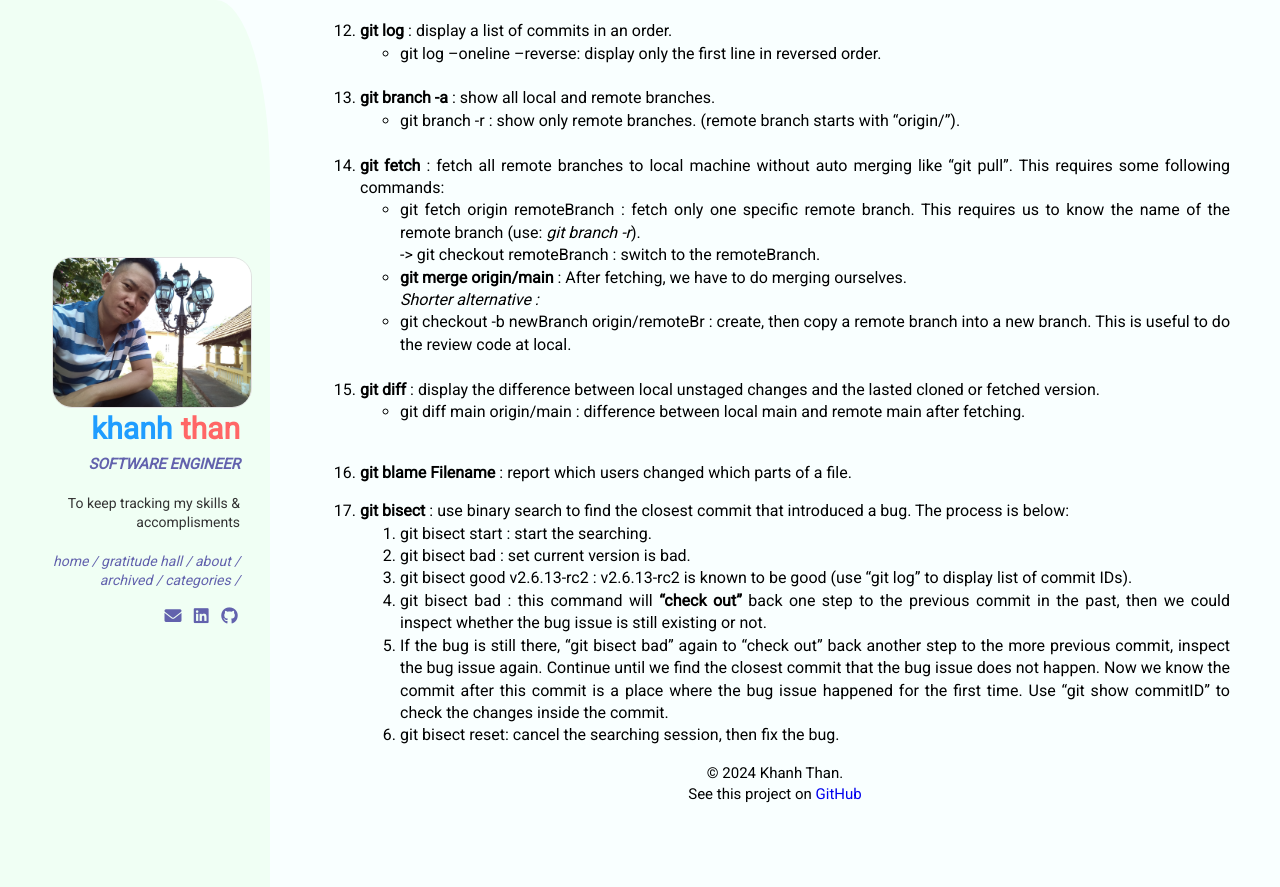
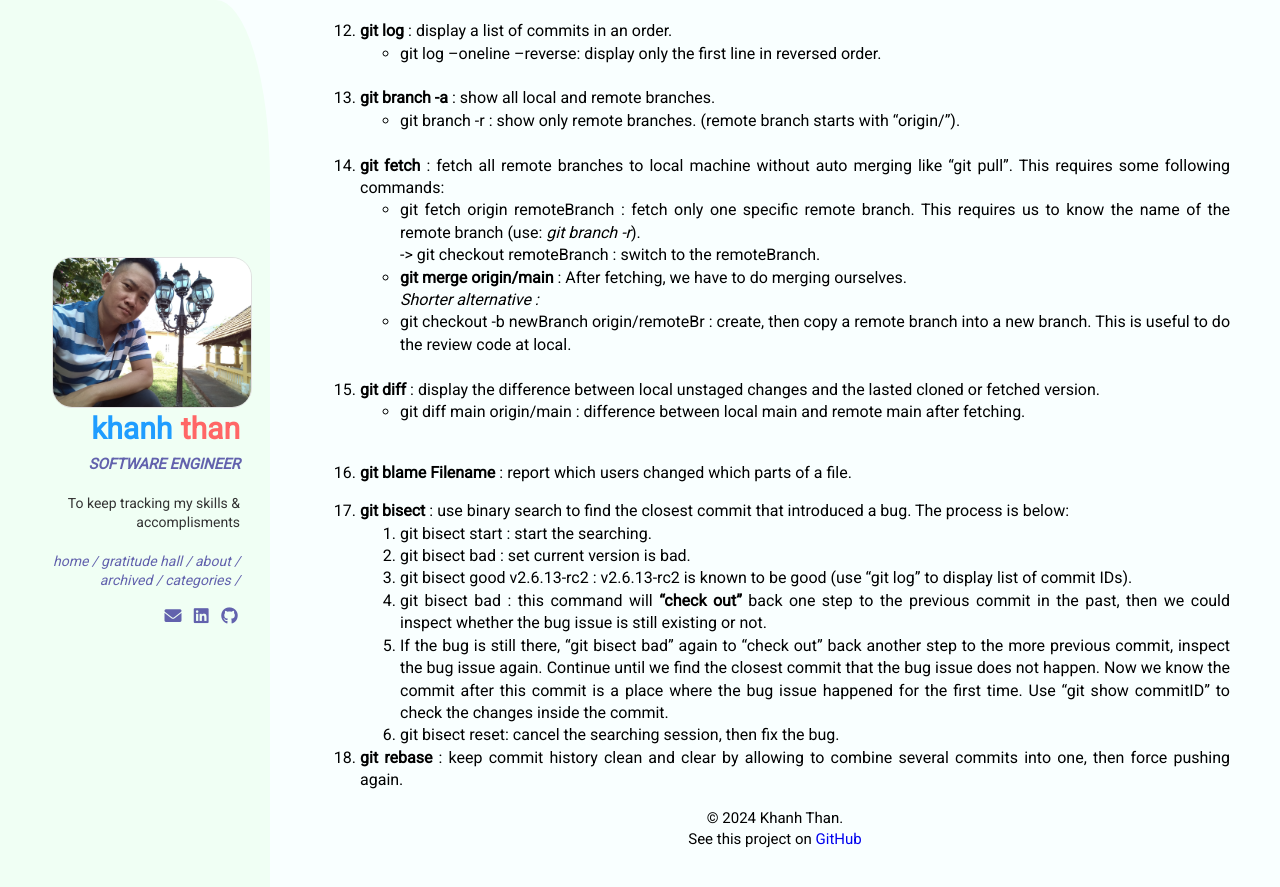
Before and after one commit to khanh-devos/blog_memory, a Jekyll site: the page built from _posts/2024-11-01-Git-and-Github.md, in a window 1280 px wide and 900 px high, scrolled down 988 px. Shown: the top 887 px of the window. Built offline with Jekyll 4.4.1, drawn with Linux system fonts in a browser that asks for light colours; before the commit the page ends 1843 px from its top, so only the background shows below that.

Commit message:
Add git rebase

```diff
--- a/_posts/2024-11-01-Git-and-Github.md
+++ b/_posts/2024-11-01-Git-and-Github.md
@@ -64,3 +64,5 @@ These are some common helpful commands of git:
     4. git bisect bad : this command will <b>"check out"</b> back one step to the previous commit in the past, then we could inspect whether the bug issue is still existing or not.
     5. If the bug is still there, "git bisect bad" again to "check out" back another step to the more previous commit, inspect the bug issue again. Continue until we find the closest commit that the bug issue does not happen. Now we know the commit after this commit is a place where the bug issue happened for the first time. Use "git show commitID" to check the changes inside the commit.
     6. git bisect reset: cancel the searching session, then fix the bug.
+
+18. <b>git rebase </b>: keep commit history clean and clear by allowing to combine several commits into one, then force pushing again.
```
